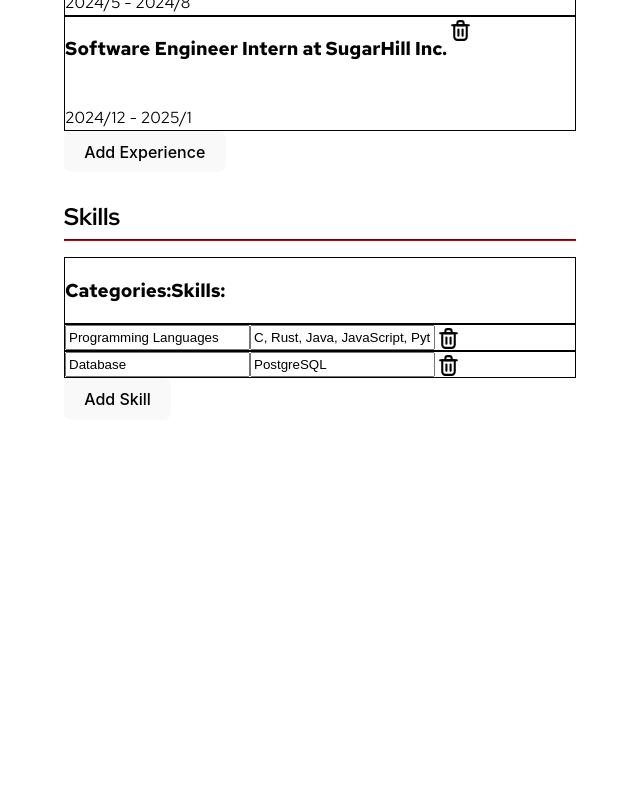
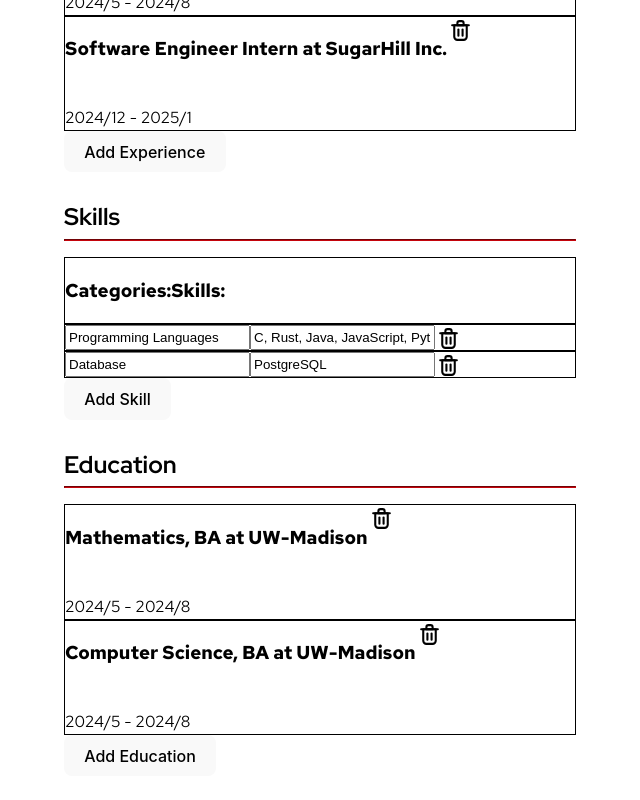
Before and after one commit to yegeunyang/odin-CV-application, a React (Vite) app: page / in a window 1280 px wide. Shown: the part 803-1603 px from the top of the page, without its empty margins (0-640 px from the left). Before the commit the page ends 1351 px from the top, so only its background shows below. Built offline with nearby package versions, Linux system fonts and the light colour scheme.

Commit message:
Implement Education component

```diff
--- a/src/App.css
+++ b/src/App.css
@@ -199,7 +199,8 @@
 
 #personal-details,
 #experience,
-#skills {
+#skills,
+#education {
   color: black;
 
   h1 {
--- a/src/App.jsx
+++ b/src/App.jsx
@@ -70,6 +70,30 @@ function App() {
     { id: crypto.randomUUID(), category: "Database", skill: "PostgreSQL" },
   ]);
 
+  const [educations, setEducations] = useState({
+    list: [
+      {
+        id: crypto.randomUUID(),
+        school: "UW-Madison",
+        degree: "Mathematics, BA",
+        dateFrom: "2024/5",
+        dateTo: "2024/8",
+        city: "Madison, WI",
+        about: "Wow",
+      },
+      {
+        id: crypto.randomUUID(),
+        school: "UW-Madison",
+        degree: "Computer Science, BA",
+        dateFrom: "2024/5",
+        dateTo: "2024/8",
+        city: "Madison, WI",
+        about: "Wow",
+      },
+    ],
+    draft: null,
+  });
+
   return (
     <div id="screen">
       <div id="editor">
@@ -85,7 +109,7 @@ function App() {
             setExperiences={setExperiences}
           />
           <Skills skills={skills} setSkills={setSkills} />
-          <Education />
+          <Education educations={educations} setEducations={setEducations} />
           <Achievements />
         </div>
       </div>
--- a/src/components/Education.jsx
+++ b/src/components/Education.jsx
@@ -1,5 +1,163 @@
-function Education() {
-  return <></>;
+export default function Experience({ educations, setEducations }) {
+  const draftEditHandler = (event) =>
+    editEducationsDraft(event, setEducations, educations);
+
+  const draftSaveHandler = () => {
+    setEducations({
+      list: educations.list.concat([
+        { ...educations.draft, id: crypto.randomUUID() },
+      ]),
+      draft: null,
+    });
+  };
+
+  const draftCancelHandler = () =>
+    setEducations({ ...educations, draft: null });
+
+  const addEducationHandler = () =>
+    setEducations({
+      ...educations,
+      draft: {
+        id: "",
+        school: "Software Engineer",
+        degree: "McDonald's",
+        dateFrom: "2026/10",
+        dateTo: "Present",
+        city: "New York",
+        about: "Meh",
+      },
+    });
+
+  const deleteItemHandler = function deleteItemHandlerWrapper(education) {
+    const handler = function () {
+      setEducations({
+        ...educations,
+        list: educations.list.filter((e) => e.id !== education.id),
+      });
+    };
+    return handler;
+  };
+
+  return (
+    <div id="education">
+      <h1>Education</h1>
+      <hr />
+      {educations.list.map((education) => {
+        return (
+          <div key={education.id} className="container">
+            <div>
+              <h3>
+                {education.degree} at {education.school}
+              </h3>
+              <br />
+              {education.dateFrom} - {education.dateTo}
+            </div>
+            <button onClick={deleteItemHandler(education)}>
+              <img src="delete-svgrepo-com.svg"></img>
+            </button>
+          </div>
+        );
+      })}
+      {educations.draft !== null ? (
+        <form>
+          <div className="container">
+            <div className="card">
+              <label>School: </label>
+              <input
+                type="text"
+                id="school"
+                name="school"
+                value={educations.draft.school}
+                onChange={draftEditHandler}
+              />
+            </div>
+            <div className="card">
+              <label>Degree: </label>
+              <input
+                type="text"
+                id="degree"
+                name="degree"
+                value={educations.draft.degree}
+                onChange={draftEditHandler}
+              />
+            </div>
+          </div>
+          <div className="container">
+            <div className="card">
+              <label>Date: </label>
+              <input
+                type="text"
+                id="dateFrom"
+                name="dateFrom"
+                value={educations.draft.dateFrom}
+                onChange={draftEditHandler}
+              />
+              <input
+                type="text"
+                id="dateTo"
+                name="dateTo"
+                value={educations.draft.dateTo}
+                onChange={draftEditHandler}
+              />
+            </div>
+            <div className="card">
+              <label>City: </label>
+              <input
+                type="text"
+                id="city"
+                name="city"
+                value={educations.draft.city}
+                onChange={draftEditHandler}
+              />
+            </div>
+          </div>
+          <div className="container">
+            <div className="card">
+              <label>About: </label>
+              <input
+                type="text"
+                id="about"
+                name="about"
+                value={educations.draft.about}
+                onChange={draftEditHandler}
+              />
+            </div>
+          </div>
+          <button onClick={draftCancelHandler}>Cancel</button>
+          <button onClick={draftSaveHandler}>Save</button>
+        </form>
+      ) : (
+        <button onClick={addEducationHandler}>Add Education</button>
+      )}
+    </div>
+  );
 }
 
-export default Education;
+function editEducationsDraft(event, setEducations, educations) {
+  // Copy educations.draft object
+  const draft = { ...educations.draft };
+
+  switch (event.target.id) {
+    case "school":
+      draft.school = event.target.value;
+      break;
+    case "degree":
+      draft.degree = event.target.value;
+      break;
+    case "dateFrom":
+      draft.dateFrom = event.target.value;
+      break;
+    case "dateTo":
+      draft.dateTo = event.target.value;
+      break;
+    case "city":
+      draft.city = event.target.value;
+      break;
+    case "about":
+      draft.about = event.target.value;
+      break;
+  }
+  setEducations({ ...educations, draft: draft });
+}
+
+export function ViewEducation({ educations }) {}
```
